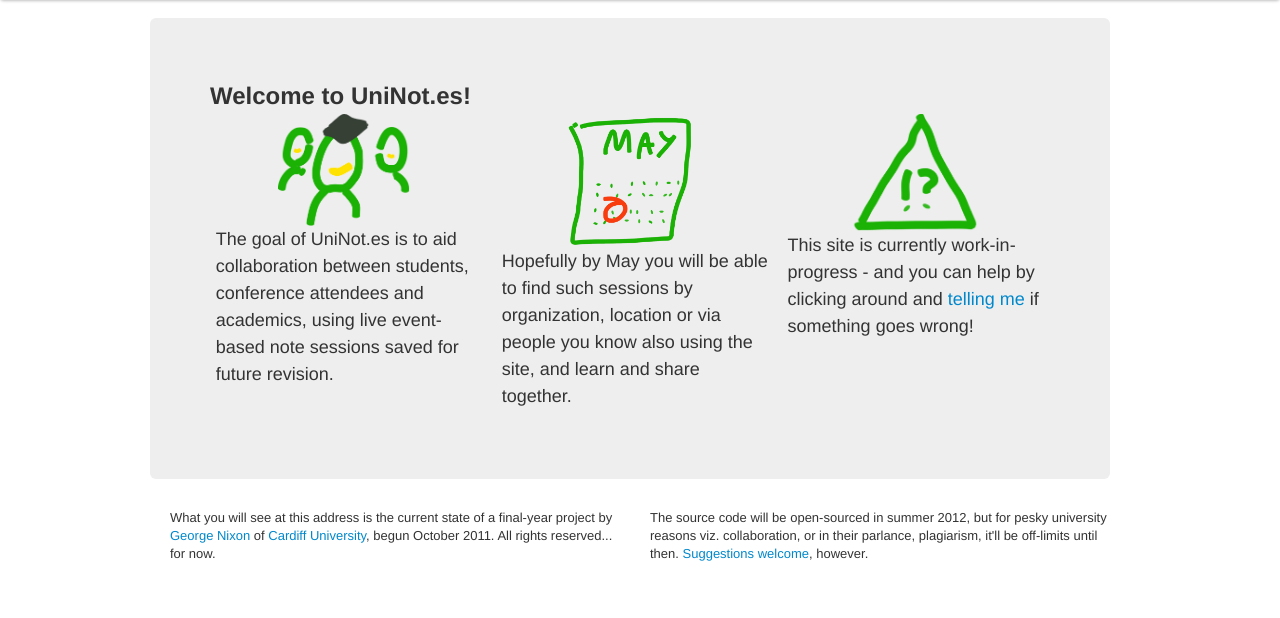
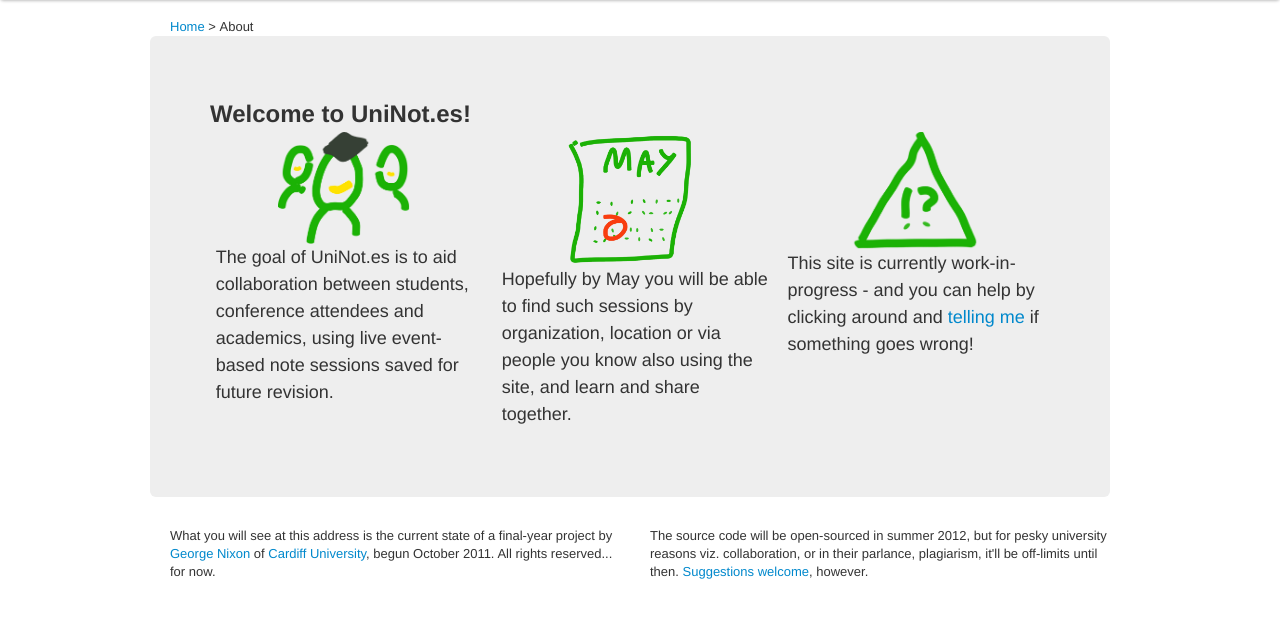
Before and after one commit to pipedreambomb/uninotes, a CakePHP app: the page made by app/views/pages/about.ctp in a window 1280 px wide. Shown: the part 40-658 px from the top of the page. Run offline with PHP 8.4 and a stand-in for CakePHP, Linux system fonts and the light colour scheme; the template is opened without the code that fills it, so the values that code supplies are empty; some libraries are stand-ins or nearby versions.

Commit message:
Added breadcrumbs to About page

```diff
--- a/app/views/pages/about.ctp
+++ b/app/views/pages/about.ctp
@@ -1,4 +1,6 @@
 <div class="container">
+	<? echo $this->Html->link('Home', array('controller'=>'pages', 'action'=> 'display', 'home')); ?>
+&nbsp;&gt;&nbsp;About
 <div class="row">
 <div class="hero-unit">
 
```
